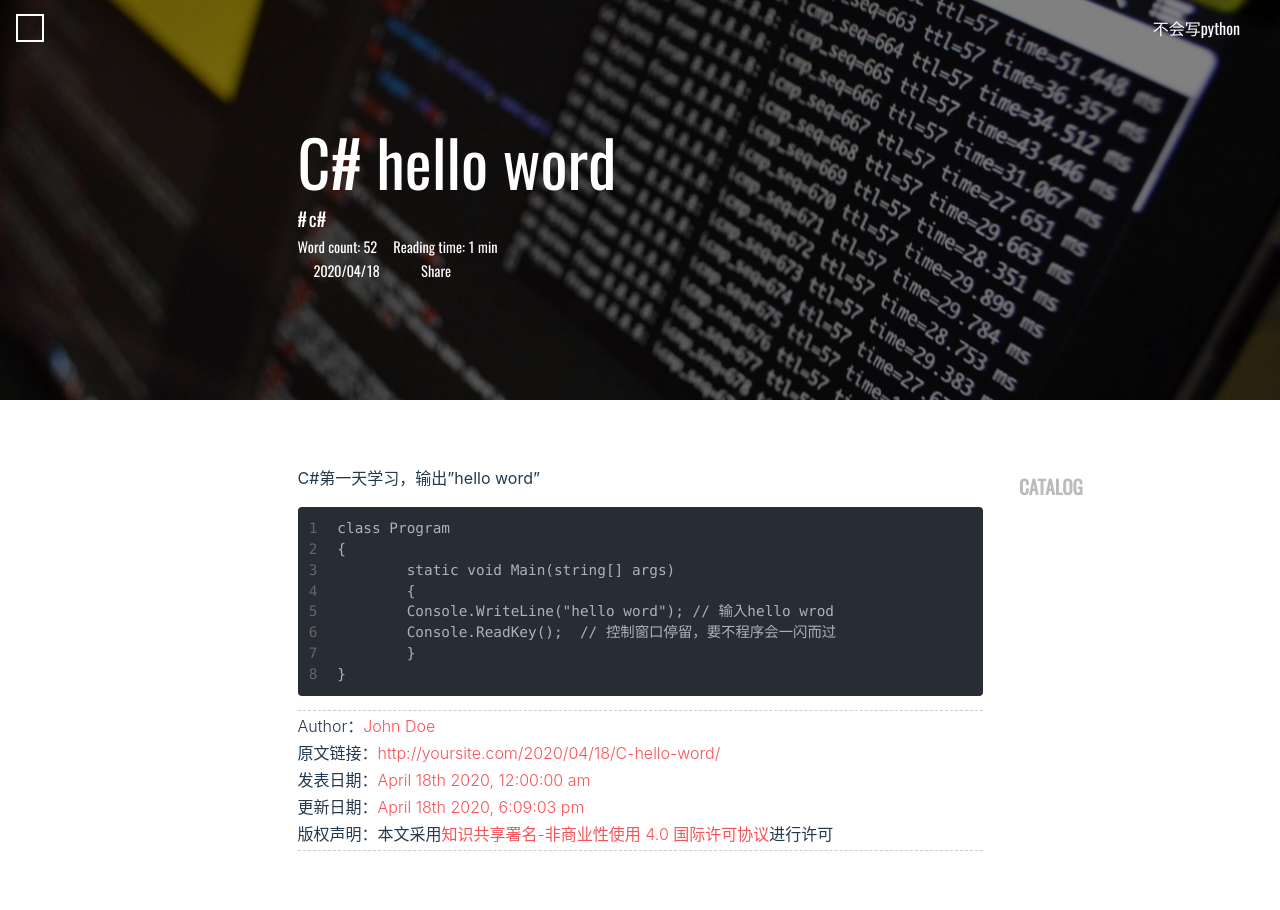
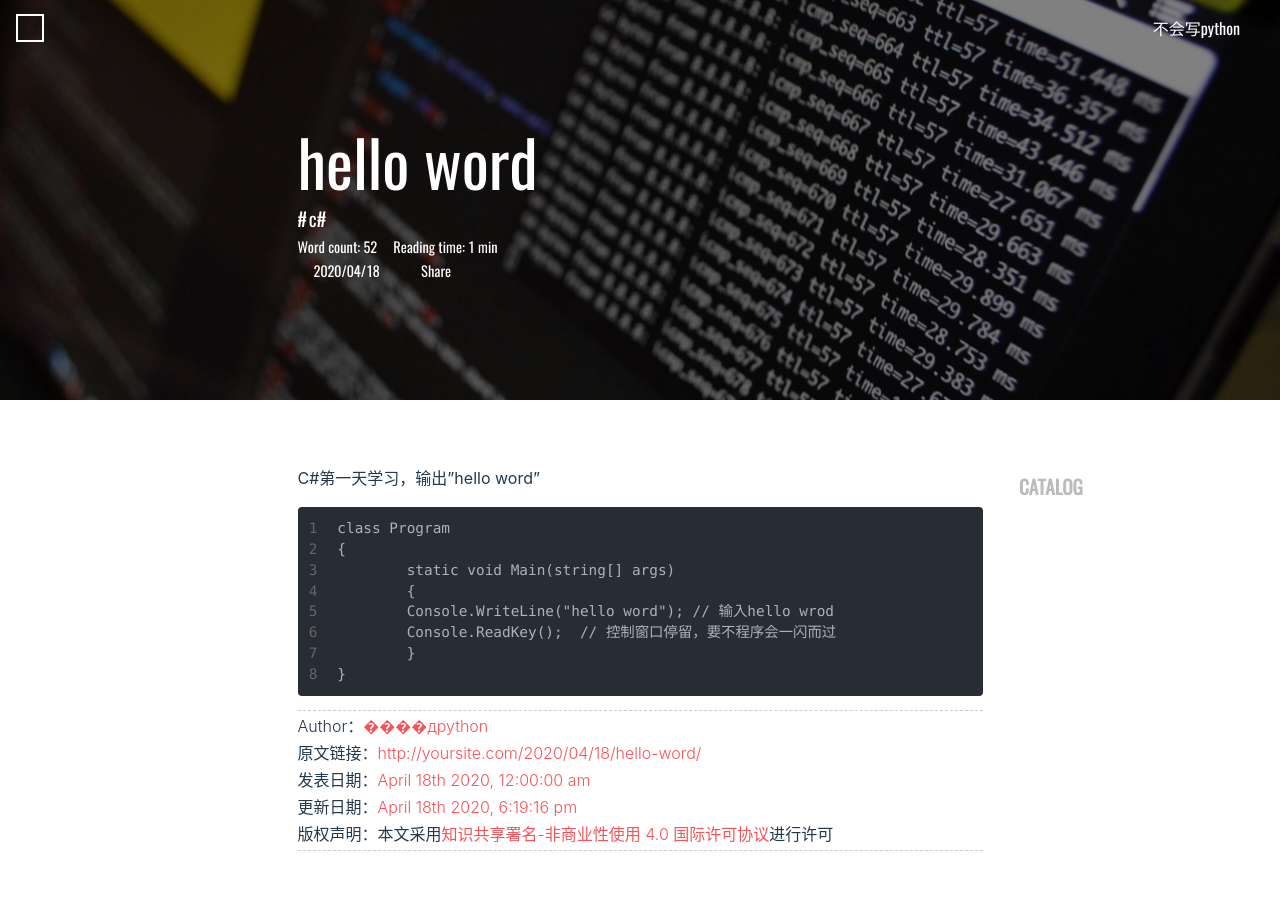
Before and after one commit to DarkYi/DarkYi.github.io, a plain HTML site: page 2020/04/18/hello-word/index.html in a window 1280 px wide. Shown: the top 910 px of the page. Drawn offline with nearby package versions, Linux system fonts and the light colour scheme; some packages are replaced by stand-ins of ours; no server answers; a script that the page names is missing; a web font is replaced by a local one.

Commit message:
Site updated: 2020-04-18 18:20:40

```diff
--- a/2020/04/18/C-hello-word/index.html
+++ b/2020/04/18/hello-word/index.html
@@ -13,29 +13,29 @@
 <head>
     <meta charset="utf-8">
     <meta name="viewport" content="width=device-width, initial-scale=1.0, user-scalable=no" >
-    <meta name="author" content="John Doe">
+    <meta name="author" content="����дpython">
     <meta name="renderer" content="webkit">
-    <meta name="copyright" content="John Doe">
+    <meta name="copyright" content="����дpython">
 
     <meta name="keywords" content="hexo,hexo-theme,hexo-blog">
 
     <meta name="description" content="">
     <meta name="description" content="C#第一天学习，输出”hello word” 12345678class Program&amp;#123;   	static void Main(string[] args)   	&amp;#123;       	Console.WriteLine(&quot;hello word&quot;); &#x2F;&#x2F; 输入hello wrod       	Console.ReadKey();  &amp;">
 <meta property="og:type" content="article">
-<meta property="og:title" content="C# hello word">
-<meta property="og:url" content="http://yoursite.com/2020/04/18/C-hello-word/index.html">
+<meta property="og:title" content="hello word">
+<meta property="og:url" content="http://yoursite.com/2020/04/18/hello-word/index.html">
 <meta property="og:site_name" content="Hexo">
 <meta property="og:description" content="C#第一天学习，输出”hello word” 12345678class Program&amp;#123;   	static void Main(string[] args)   	&amp;#123;       	Console.WriteLine(&quot;hello word&quot;); &#x2F;&#x2F; 输入hello wrod       	Console.ReadKey();  &amp;">
 <meta property="og:locale" content="en_US">
 <meta property="article:published_time" content="2020-04-17T16:00:00.000Z">
-<meta property="article:modified_time" content="2020-04-18T10:09:03.836Z">
-<meta property="article:author" content="John Doe">
+<meta property="article:modified_time" content="2020-04-18T10:19:16.699Z">
+<meta property="article:author" content="����дpython">
 <meta property="article:tag" content="c#">
 <meta name="twitter:card" content="summary">
     <meta http-equiv="Cache-control" content="no-cache">
     <meta http-equiv="X-UA-Compatible" content="IE=edge,chrome=1"/>
 
-    <title>C# hello word · 不会写python Studio</title>
+    <title>hello word · 不会写python Studio</title>
     <style type="text/css">
     @font-face {
         font-family: 'Oswald-Regular';
@@ -230,7 +230,7 @@
                 <a href="/" >不会写python</a>
             </div>
             <div class="post-title">
-                <a href="#" class="post-name">C# hello word</a>
+                <a href="#" class="post-name">hello word</a>
             </div>
     </div>
 
@@ -260,7 +260,7 @@ height:50vh;
         <h1 class="intro-title">
             <!-- 主页  -->
 
-            C# hello word
+            hello word
             <!-- 404 -->
 
         </h1>
@@ -422,10 +422,10 @@ height:50vh;
     <!-- license  -->
 
         <div class="license-wrapper">
-            <p>Author：<a href="http://yoursite.com">John Doe</a>
-            <p>原文链接：<a href="http://yoursite.com/2020/04/18/C-hello-word/">http://yoursite.com/2020/04/18/C-hello-word/</a>
-            <p>发表日期：<a href="http://yoursite.com/2020/04/18/C-hello-word/">April 18th 2020, 12:00:00 am</a>
-            <p>更新日期：<a href="http://yoursite.com/2020/04/18/C-hello-word/">April 18th 2020, 6:09:03 pm</a>
+            <p>Author：<a href="http://yoursite.com">����дpython</a>
+            <p>原文链接：<a href="http://yoursite.com/2020/04/18/hello-word/">http://yoursite.com/2020/04/18/hello-word/</a>
+            <p>发表日期：<a href="http://yoursite.com/2020/04/18/hello-word/">April 18th 2020, 12:00:00 am</a>
+            <p>更新日期：<a href="http://yoursite.com/2020/04/18/hello-word/">April 18th 2020, 6:19:16 pm</a>
             <p>版权声明：本文采用<a rel="license noopener" href="http://creativecommons.org/licenses/by-nc/4.0/" target="_blank">知识共享署名-非商业性使用 4.0 国际许可协议</a>进行许可</p>
         </div>
 
@@ -591,7 +591,7 @@ top:50vh;
 
 
         <li class="archive-post-item">
-            <span class="archive-post-date">04/18</span><a class="archive-post-title" href= "/2020/04/18/C-hello-word/" >C# hello word</a>
+            <span class="archive-post-date">04/18</span><a class="archive-post-title" href= "/2020/04/18/hello-word/" >hello word</a>
         </li>
 
     </div>
@@ -645,7 +645,7 @@ jsonContent:
     <script>
     var siteMeta = {
         root: "/",
-        author: "John Doe"
+        author: "����дpython"
     }
 </script>
     <!-- CDN failover -->
```
Also changed, not shown: about/index.html (+5 -5 lines), archives/2020/04/index.html (+7 -7 lines), archives/2020/index.html (+7 -7 lines), archives/index.html (+7 -7 lines), categories/编程学习/index.html (+7 -7 lines), index.html (+7 -7 lines), tags/c/index.html (+7 -7 lines).
